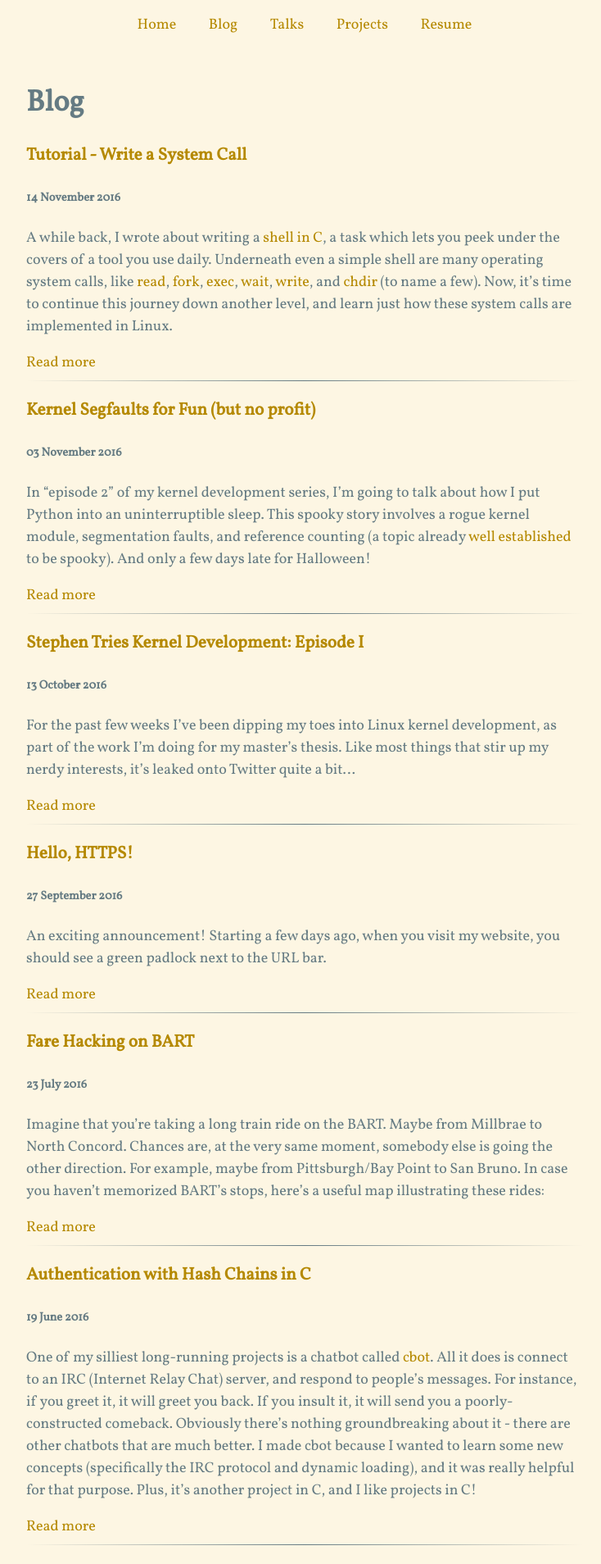
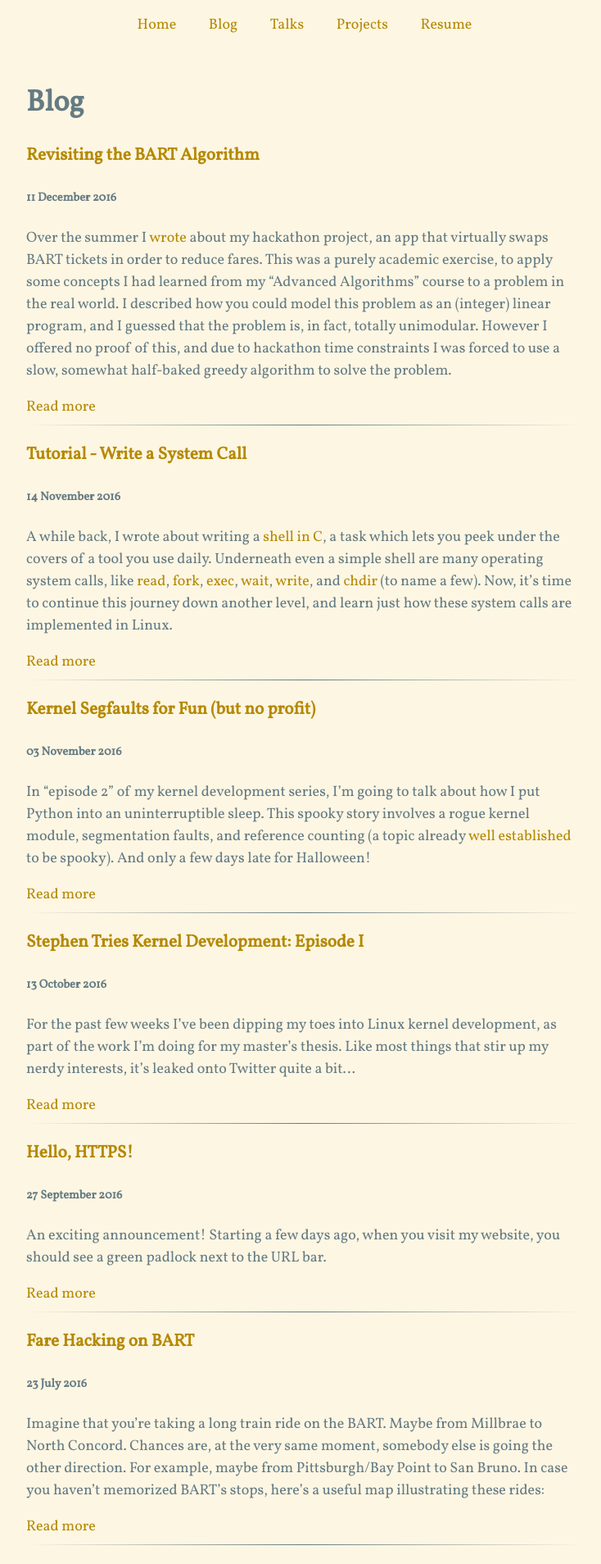
Before and after one commit to brenns10/brennan.io, a Jekyll site: the page built from blog/index.html, in a window 1280 px wide. Shown: the top 1908 px of the page at 82% size, without its empty margins (268-1002 px from the left). Built offline with Jekyll 4.4.1, drawn with Linux system fonts in a browser that asks for light colours; nearby versions of some CDN libraries; the list of posts is cut into pages by our own code; comment, search, counter and statistics services are not loaded; some of the changed lines change nothing that is shown; some of the changed text lies outside the part shown.

Commit message:
New post updating the BART algorithm

````diff
--- a/_posts/2016-07-23-bart-fare-hacking.md
+++ b/_posts/2016-07-23-bart-fare-hacking.md
@@ -152,13 +152,13 @@ that hard. For some problems, if you just "forget" the constraint that your
 solutions should be integers, and solve the problem as a normal linear program,
 you'll always get integer solutions anyway.
 
-This happens whenever your constraint matrix $$A$$ is [unimodular][]. I won't
-explain what that is, but it turns out that our matrix is
+This happens whenever your constraint matrix $$A$$ is [totally unimodular][]. I
+won't explain what that is, but it turns out that our matrix is
 unimodular![^fn-unimodular] So this means that we *can* just use a linear
 programming library to solve it. In fact, here is the code I used to do it:
 
 [^fn-unimodular]:
-    I haven't actually proved that yet, but it's on my to-do list.
+    I proved it in an [update][] to this post.
 
 ```python
 b = np.hstack([src_sum(self.traveler_matrix),
@@ -183,7 +183,7 @@ good as the underlying linear programming library!
 
 ### Regular linear programming is hard too
 
-It turns out that not every linear programming library is created equal.
+~~It turns out that not every linear programming library is created equal.
 Sometimes, they don't work right. Since my project was in Python, I used NumPy
 and SciPy, the industry and academic standard toolchain for math in Python.
 SciPy's implementation of the [simplex][] algorithm, like most implementations,
@@ -194,7 +194,12 @@ occasionally SciPy wasn't able to find a basic feasible solution in the first
 step, even though in this case there is always a very simple one: just buy a
 ticket for each person's ride directly. It's not optimal, but it satisfies the
 source and destination constraints. Unfortunately, I wasn't really able to get
-around this problem, so it was right back to square one for me.
+around this problem, so it was right back to square one for me.~~
+
+**Edit (December 2016):** My solution using SciPy's linear programming solver
+did not work, because I sometimes gave it linearly dependent constraints. I
+wasn't aware that was the problem. You can read more about this issue and how
+I've resolved it [here][update].
 
 But this was a hackathon, and there's no giving up at a hackathon! If one thing
 doesn't work, you just find a new way to do it. And you don't waste too much
@@ -434,12 +439,15 @@ people will enjoy reading about it as much as I enjoyed doing it!
 
 If you want to learn more, check out the code on [GitHub][gh].
 
+**Edit (December 2016):** An update to this post can be found [here][update].
+
 [gh]: https://github.com/brenns10/bart
 [scipy-solver]: https://github.com/brenns10/bart/blob/c148563af68b68237ad4556e0111b6bc3052ed59/bart/solver.py#L82
 [simplex]: https://en.wikipedia.org/wiki/Simplex_algorithm
-[unimodular]: https://en.wikipedia.org/wiki/Unimodular_matrix
+[totally unimodular]: https://en.wikipedia.org/wiki/Unimodular_matrix
 [bart-fares]: https://www.bart.gov/sites/default/files/docs/2016%20Fare%20Chart.pdf
 [linprog]: https://en.wikipedia.org/wiki/Linear_programming
+[update]: {% post_url 2016-12-11-bart-revisited %}
 [bart-labeled]: /images/bart-labeled.png
 {: width="100%"}
 [bart-one-hill]: /images/bart-one-hill.jpg
--- /dev/null
+++ b/_posts/2016-12-11-bart-revisited.md
@@ -0,0 +1,216 @@
+---
+layout: post
+title: Revisiting the BART Algorithm
+description: Better theory can always produce better results than your hacks.
+---
+
+Over the summer I [wrote][bart] about my hackathon project, an app that
+virtually swaps BART tickets in order to reduce fares. This was a purely
+academic exercise, to apply some concepts I had learned from my "Advanced
+Algorithms" course to a problem in the real world. I described how you could
+model this problem as an (integer) linear program, and I guessed that the
+problem is, in fact, totally unimodular. However I offered no proof of this, and
+due to hackathon time constraints I was forced to use a slow, somewhat
+half-baked greedy algorithm to solve the problem.
+
+With this article I want to rectify some of those problems. In particular, I'll
+describe what went wrong in my initial linear programming formulation and how I
+have fixed it. Then, I'll describe the similarities between this problem and the
+minimum cost network flow problem. Finally, I'll give actual argument that the
+constraint matrix of this problem is totally unimodular, so we can feel better
+about using a linear programming solver.
+
+## Problem Definition
+
+The Cliff's Notes version of my last article is as follows. At any given time, a
+lot of people are traveling between stations on the BART train system. Normally,
+each person buys a ticket for the starting and ending stations of their own
+trip. However, if we look at the system as a whole, there's usually a better
+(i.e. cheaper) way to buy tickets so that each station has the same number of
+travelers entering and exiting that station. In magical theory world, everyone
+could be assigned a ticket on entry and then a separate ticket on exit. In the
+real world, this would result in lots of people swapping tickets on platforms,
+or else some sort of electronic Clipper Card spoofing that's not currently
+practical.
+
+The linear programming formulation is simple. If $$x_{ij}$$ represents the
+number of tickets purchased from station $$i$$ to $$j$$, and $$s_i$$ represents
+the number of travelers departing from station $$i$$, and $$t_i$$ represents the
+number of travelers arriving at station $$j$$, then we have two sets of
+constraints:
+
+$$
+\sum_{j} x_{ij} = s_i \:\:\: \forall i
+$$
+
+This represents the constraint that the tickets starting at $$i$$ need to add up
+to the number of travelers departing from $$i$$.
+
+$$
+\sum_{i} x_{ij} = t_j \:\:\: \forall j
+$$
+
+This represents the constraint that the tickets destined for $$j$$ need to add
+up to the number of travelers arriving at $$j$$. You can combine these
+constraints into the matrix form $$Ax = b$$ quite easily. We can define $$b$$ as
+simply a vector containing all $$s_i$$ followed by all $$t_i$$. The vector $$x$$
+will contain the variables $$x_{ij}$$ in row-major order. The matrix $$A$$ is
+best visualized by the following table, for a simple 3-station example.
+
+|             | 11 | 12 | 13 | 21 | 22 | 23 | 31 | 32 | 33 |
+|-------------|----|----|----|----|----|----|----|----|----|
+| Starts at 1 |  1 |  1 |  1 |  0 |  0 |  0 |  0 |  0 |  0 |
+| Starts at 2 |  0 |  0 |  0 |  1 |  1 |  1 |  0 |  0 |  0 |
+| Starts at 3 |  0 |  0 |  0 |  0 |  0 |  0 |  1 |  1 |  1 |
+| Ends at 1   |  1 |  0 |  0 |  1 |  0 |  0 |  1 |  0 |  0 |
+| Ends at 2   |  0 |  1 |  0 |  0 |  1 |  0 |  0 |  1 |  0 |
+| Ends at 3   |  0 |  0 |  1 |  0 |  0 |  1 |  0 |  0 |  1 |
+
+The other constraints are that the $$x_{ij}$$ need to be positive integers. That
+"integer" part makes this an integer linear program, which is much harder to
+solve than a normal one, unless you happen to have a totally unimodular problem.
+We'll get to that in a moment.
+
+## Failure To Solve
+
+In my previous article, after describing this formulation, I talked about how
+the SciPy linear programming solver wasn't solving this linear program properly.
+This being a hackathon, I banged my head against the keyboard a few times in
+frustration, blamed anything that wasn't me, and went full Rambo, implementing
+my own algorithm. This algorithm actually worked, but it was horrendously slow.
+
+More importantly, I never really stopped to examine the flaw in my logic. An
+industry-grade implementation of a classic algorithm for solving a well-known
+class of optimizations problem was just wrong on my input?
+
+*Nope.  I did something wrong.*
+
+You see, most approaches to solving a linear program expect that your
+constraints are linearly independent. That is, you can't write one constraint by
+summing and/or subtracting other constraints. My implementation included all 45
+BART stations regardless of whether there were any travelers using those
+stations. With all of those extra constraints, if I entered some small test
+case, the solver would fail miserably because of linearly dependent constraints.
+Admittedly, some better error messages would have been nice, but ultimately this
+was my fault.
+
+Recently I've improved my old SciPy based solver. Now it only includes in the
+linear program those stations which have travelers departing or arriving. So far
+I haven't encountered any problems with this corrected implementation. It
+produces the same results as my previous implementation, and it runs an order of
+magnitude quicker (a minute or less versus around 40 minutes). This updated
+implementation can be found at the [GitHub repository][ghbart].
+
+## Is This Just Minimum Cost Flow?
+
+One person left a comment on my previous article saying that this problem can be
+modeled as minimum cost flow. This is true, and since I also studied minimum
+cost flow in my advanced algorithms class, I thought it would be fun to
+demonstrate that, at least intuitively, in this article.
+
+First, the definition of minimum cost flow. The basic idea is that you have a
+directed graph which has a "source" and a "sink" node. The goal of this problem
+is to send a certain amount of flow along the directed edges from the source to
+the sink. However, each edge has a cost per unit of flow associated with it, as
+well as a capacity (i.e. maximum amount of flow) and even potentially a minimum
+required amount of flow. So the goal of the whole problem is to send the flow so
+that you minimize your cost while satisfying the capacity and lower bound
+constraints.
+
+There are a lot of similarities between these two problems right off the bat. We
+have a directed, fully connected graph, and we're trying to send a flow (of
+travelers) through this graph. Each pair of nodes (stations) has an associated
+cost. There's no theoretical upper bound to the number of people traveling
+between two stations---although practically you can only fit so many people on a
+train. However, the one glaring difference is that we have many "sources" and
+"sinks."
+
+We could easily take this BART problem and turn it into a Minimum Cost Flow
+problem by adding two new nodes: a source and sink. All travelers entering BART
+would start from the source node, and all travelers leaving BART would exit
+through the sink node. There would be a zero-cost edge connecting the source to
+each station, and it would have a lower bound equal to the number of travelers
+entering that station. Similarly, there would be a zero-cost edge from each
+station to the sink node, with a lower bound equal to the number of travelers
+leaving that station.
+
+So in a nutshell, *yes*, this problem does reduce to minimum cost flow. But, it
+requires a bit of a transformation to get there.
+
+## Total Unimodularity
+
+As I described in my original article, when you know that the constraint matrix
+of a linear program is totally unimodular, you know that you can relax the
+integer constraint on the problem, since the optimal solution is guaranteed to
+be integer anyway.
+
+All minimum cost flow linear programs are totally unimodular. Our problem can be
+transformed into a minimum cost flow problem. However, the linear program we
+made up and the linear program we would get from the minimum cost flow version
+of the problem are not the same (there are at least $$2n$$ more variables in the
+minimum cost flow version: one for each arc between the source/sink and the
+stations). So even though we know that our linear program *should* have a
+totally unimodular constraint matrix, we don't have a solid argument relying
+solely on the constraint matrix.
+
+Thankfully, it's not too hard. Quoting the Wikipedia[^1] article
+on [Unimodularity][un]:
+
+> Let $$A$$ be a $$m$$ by $$n$$ matrix whose rows can be partitioned into two
+> disjoint sets $$B$$ and $$C$$. Then, the following four conditions together
+> are sufficient for $$A$$ to be totally unimodular:
+>
+> 1. Every column of $$A$$ contains at most two non-zero entries.
+>
+> 2. Every entry in $$A$$ is 0, +1, or -1.
+>
+> 3. If two non-zero entries in a column of $$A$$ have the same sign, then the
+>    row of one is in $$B$$, and the other is in $$C$$.
+>
+> 4. If two non-zero entries in a column of $$A$$ have opposite signs, then the
+>    rows of both are in $$B$$, or both in $$C$$.
+
+Our constraint matrix satisfies this exactly!  Let's take this step by step.
+
+1. Every column of $$A$$ does contain at most two non-zero entries, because each
+   column appears in exactly two constraints: one for the starting station and
+   one for the ending station.
+2. Every entry of $$A$$ is either 0 or 1.
+3. If we let $$B$$ be the set of rows corresponding to the source constraints,
+   and $$C$$ be the set of rows corresponding to the destination constraints,
+   then each pair of constraints will be assigned properly.
+4. There are no opposite sign entries!
+
+Now we can have that warm, fuzzy feeling inside telling us that we have math on
+our side.
+
+## Lessons Learned
+
+I think there are a few things I've learned from this. Hackathons can be neat,
+but they've always bothered me because of how they encourage exactly the sort of
+thinking I fell victim to. With such a short time constraint between me and demo
+time, I had to ditch the more theoretically sound approach to my problem in
+favor of an ad-hoc algorithm I knew I could get to work in time. What's worse, I
+placed the blame on the SciPy solver rather than myself, since I hadn't figured
+out what I did wrong. I think everyone, starting with me, can do with a more
+critical eye to their own code, and I think the hackathon mindset frequently
+stands in the way of that.
+
+That being said, I don't want to hate on hackathons too much. They are a fun way
+to blow off some steam and get a chance to try that wild and crazy idea you had.
+
+[bart]: {% post_url 2016-07-23-bart-fare-hacking %}
+[mcnf]: https://en.wikipedia.org/wiki/Minimum-cost_flow_problem
+[un]: https://en.wikipedia.org/wiki/Unimodular_matrix#cite_note-2
+[ghbart]: https://github.com/brenns10/bart
+
+#### Footnotes
+
+[^1]:
+     For those who would complain about Wikipedia as a source: I followed the
+     reference for this particular proof, all the way to a book which I could
+     find no version of online (even through my university's online resources).
+     I tracked it down in the stacks of the library and found the exact theorem
+     and proof! It's pretty satisfying. You can read it too: Kuhn, H.W.; Tucker,
+     A.W., *Linear Inequalities and Related Systems*, Annals of Mathematics
+     Studies, **38**, Princeton (NJ): Princeton University Press, pp. 252-253.
--- a/assets/main.scss
+++ b/assets/main.scss
@@ -229,3 +229,15 @@ blockquote {
 blockquote p {
   display: inline;
 }
+
+table {
+    border: collapse;
+}
+
+th, td {
+    padding: 5px;
+}
+
+table, th, td {
+    border: 1px solid $text-color;
+}
````
